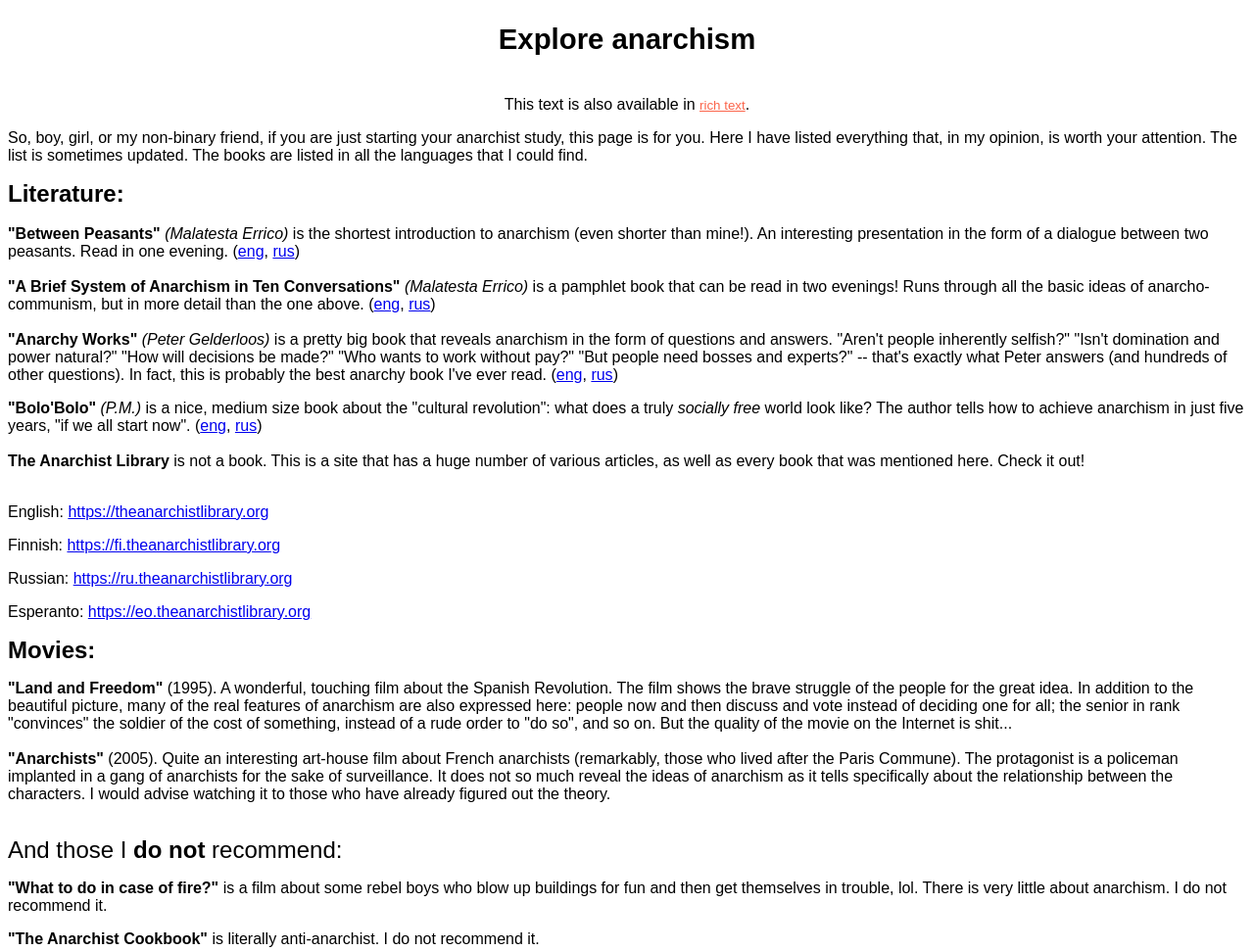
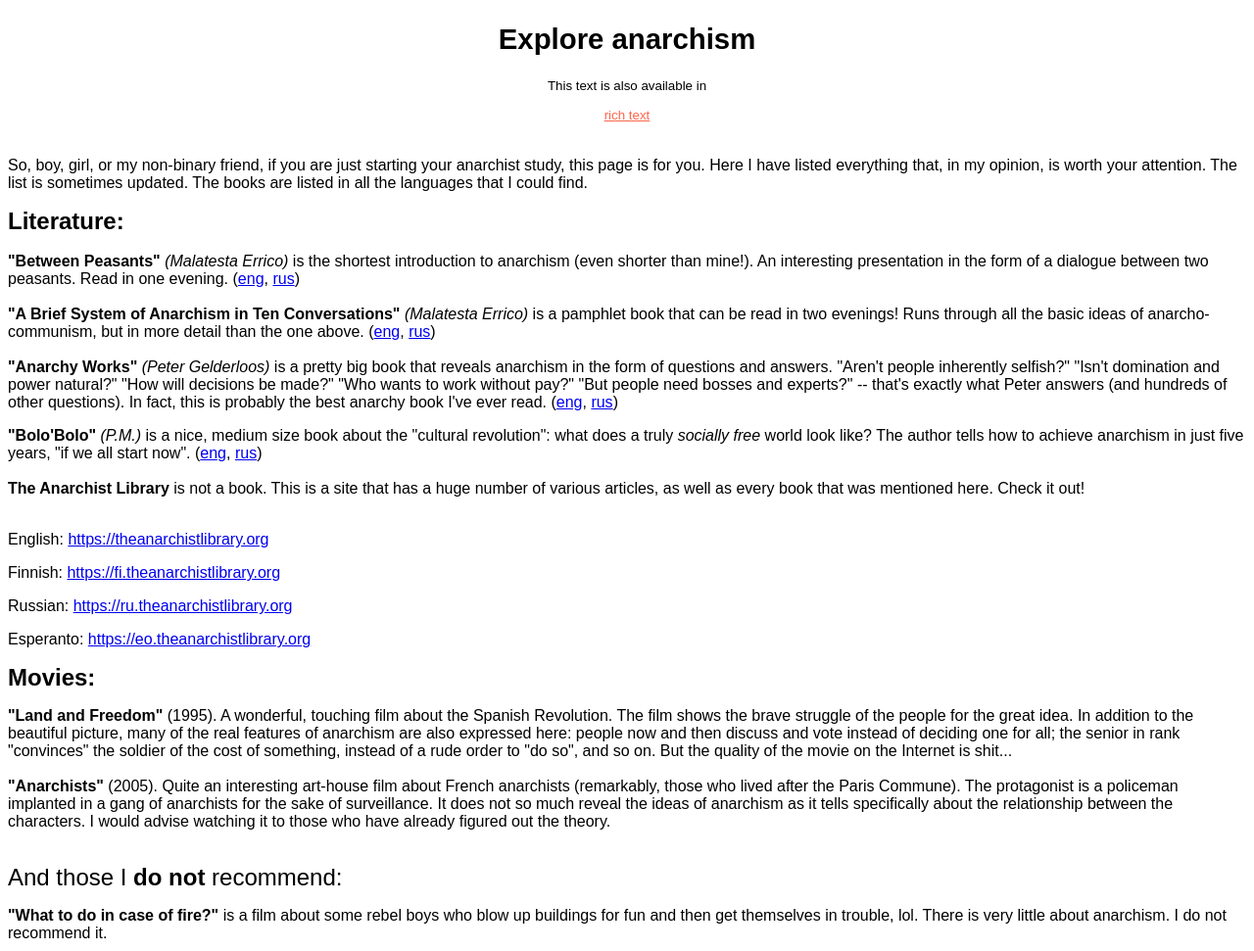
Before and after one commit to Adequeri/whatisanarchy, a plain HTML site: page readmoreeng.html in a window 1280 px wide. Shown: the top 971 px of the page at 98% size. Drawn offline with Linux system fonts and the light colour scheme.

Commit message:
Update readmoreeng.html

```diff
--- a/readmoreeng.html
+++ b/readmoreeng.html
@@ -11,8 +11,9 @@
 <center>
 
 <h1><strong style="text-align: center;"><span style="font-size: 22pt;">Explore anarchism</span></strong></h1>
-  <br> This text is also available in <a href="https://justpaste.it/anarchism" style="color:#fb654b; font-size:10pt;">rich text</a>.
+  <p style="font-size:10pt; ">This text is also available in</p> <a href="https://justpaste.it/anarchism" style="color:#fb654b; font-size:10pt;">rich text</a>
 </center>
+  <br>
   <!--
 <a href="https://adequeri.github.io/whatisanarchy/readmoreeng.html" style="color:#fb654b; font-weight:bold;">English</a> — Finnish — Russian — Esperanto
 <br><br> -->
```
